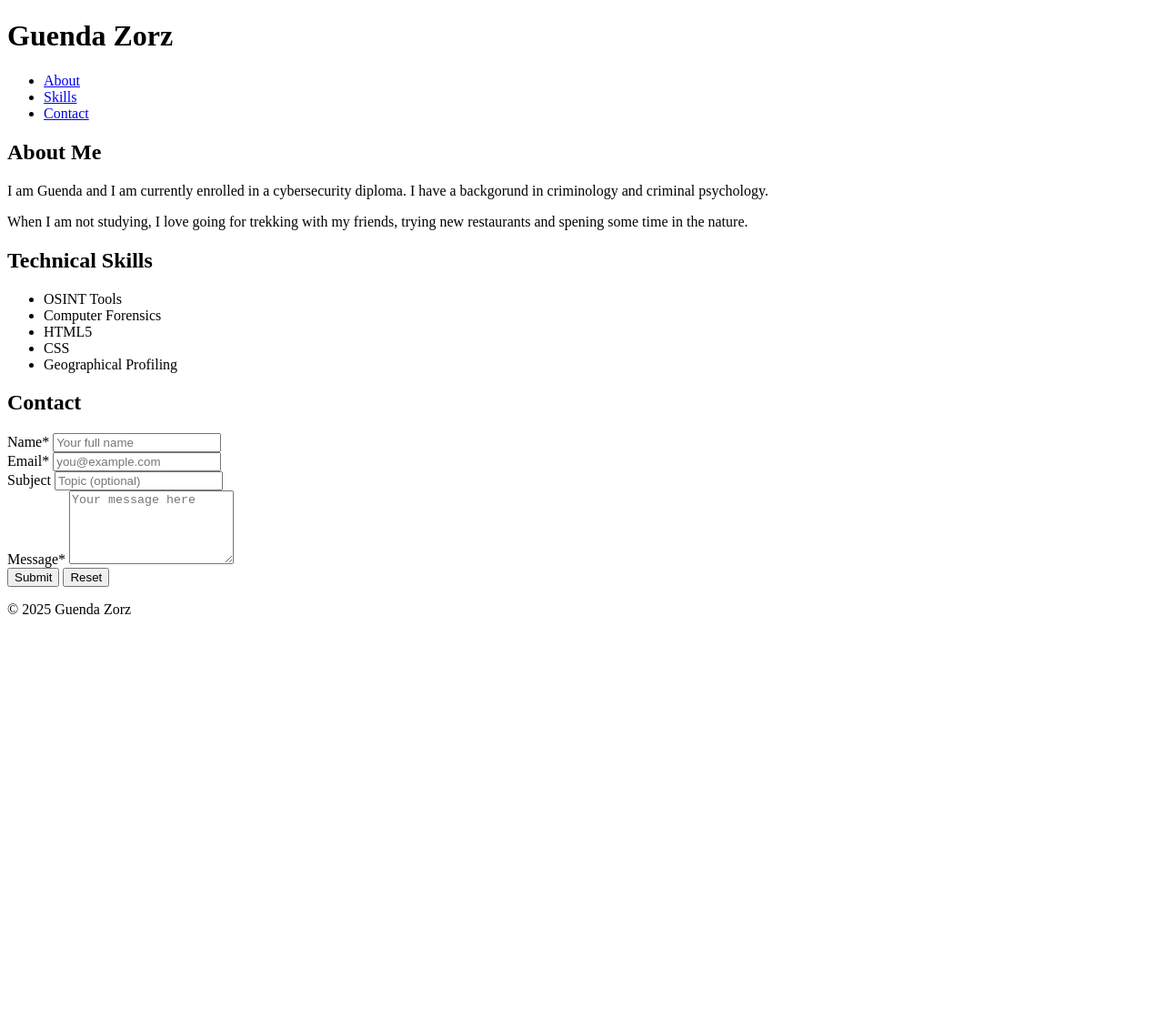
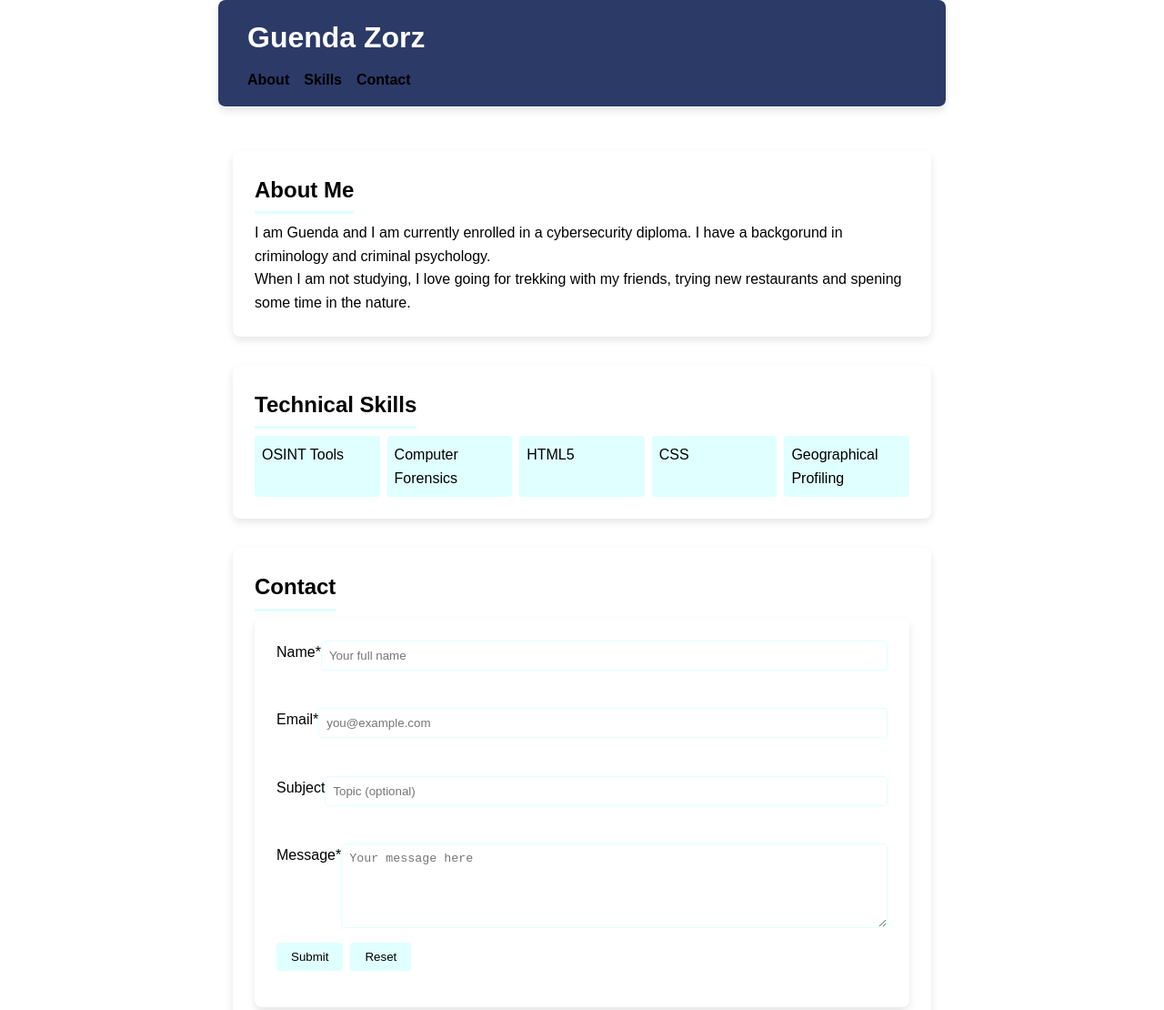
Before and after one commit to guendazorz/exam_GuendaZorz, a plain HTML site: page index.html in a window 1280 px wide. Shown: the top 1110 px of the page at 91% size. Before the commit the page ends 800 px from the top, so only its background shows below. Drawn offline with Linux system fonts and the light colour scheme.

Commit message:
Add CSS style for layout, typography and form

```diff
--- a/index.html
+++ b/index.html
@@ -4,6 +4,7 @@
     <meta charset="UTF-8" />
     <meta name="viewport" content="width=device-width, initial-scale=1.0" />
     <title>Exam</title>
+    <link rel="stylesheet" href="style.css" />
   </head>
   <body>
     <header>
@@ -53,6 +54,7 @@
               required
             />
           </div>
+          <br />
           <div>
             <label for="email">Email<span aria-hidden="true">*</span></label>
             <input
@@ -63,6 +65,7 @@
               required
             />
           </div>
+          <br />
           <div>
             <label for="subject">Subject</label>
             <input
@@ -72,10 +75,10 @@
               placeholder="Topic (optional)"
             />
           </div>
+          <br />
           <div>
-            <label for="message"
-              >Message<span aria-hidden="true">*</span></label
-            >
+            <label for="message">Message<span aria-hidden="true">*</span></label
+            ><br />
             <textarea
               id="message"
               name="message"
--- /dev/null
+++ b/style.css
@@ -0,0 +1,141 @@
+* {
+  margin: 0;
+  padding: 0;
+  box-sizing: border-box;
+}
+
+body {
+  font-family: "Arial", sans-serif;
+  line-height: 1.6;
+  background-color: white;
+  color: black;
+  background: -o-linear-gradient(white, lightcyan);
+}
+
+header,
+main,
+footer {
+  padding: 1rem;
+  margin: 0 auto;
+  max-width: 800px;
+}
+
+header {
+  background-color: white;
+  border-bottom: 1px solid white;
+  background: #2b3a67;
+  padding: 1rem 2rem;
+  color: white;
+  border-radius: 8px;
+  box-shadow: 0 4px 8px rgba(0, 0, 0, 0.1);
+}
+header h1 {
+  font-size: 2rem;
+  margin-bottom: 0.5rem;
+}
+
+nav ul {
+  list-style: none;
+  display: flex;
+  gap: 1rem;
+}
+
+nav a {
+  text-decoration: none;
+  color: black;
+  font-weight: bold;
+  transition: color 0.2s;
+}
+
+nav a:hover {
+  color: gray;
+}
+
+section {
+  margin: 2rem 0;
+  background: white;
+  padding: 1.5rem;
+  border-radius: 8px;
+  box-shadow: 0 4px 8px rgba(0, 0, 0, 0.1);
+  transition: transform 0.2s;
+  box-shadow: 0.2;
+}
+section:hover {
+  transform: translateY(-4px);
+  box-shadow: 0 6px 12px rgba(0, 0, 0, 0.15);
+}
+
+section h2 {
+  margin-bottom: 0.5rem;
+  color: black;
+  display: inline-block;
+  border-bottom: 3px solid lightcyan;
+  padding-bottom: 0.25rem;
+}
+
+#skills ul {
+  list-style: disc inside;
+  display: grid;
+  grid-template-columns: repeat(auto-fill, minmax(120px, 1fr));
+  gap: 0.5rem;
+  list-style: none;
+}
+#skills li {
+  background-color: lightcyan;
+  padding: 0.5rem;
+  border-radius: 4px;
+  transition: background-color 0.2s;
+}
+form {
+  background-color: white;
+  padding: 1.5rem;
+  border-radius: 8px;
+  box-shadow: 0 4px 8px rgba(0, 0, 0, 0.1);
+}
+
+form div {
+  margin-bottom: 1rem;
+  display: flex;
+}
+
+label {
+  display: block;
+  margin-bottom: 0.25rem;
+}
+
+input,
+textarea {
+  width: 100%;
+  padding: 0.5rem;
+  border: 1px solid lightcyan;
+  border-radius: 4px;
+}
+
+input:focus,
+textarea:focus {
+  border-color: cyan;
+  outline: none;
+}
+
+button {
+  background-color: lightcyan;
+  color: black;
+  border: none;
+  padding: 0.5rem 1rem;
+  border-radius: 4px;
+  cursor: pointer;
+  margin-right: 0.5rem;
+}
+button:hover {
+  background-color: cyan;
+}
+
+footer {
+  text-align: center;
+  margin-top: 2rem;
+  font-size: 0.9rem;
+  color: hotpink;
+  background: #2b3a67;
+  padding: 1rem 2rem;
+  border-radius: 8px;
+}
```
